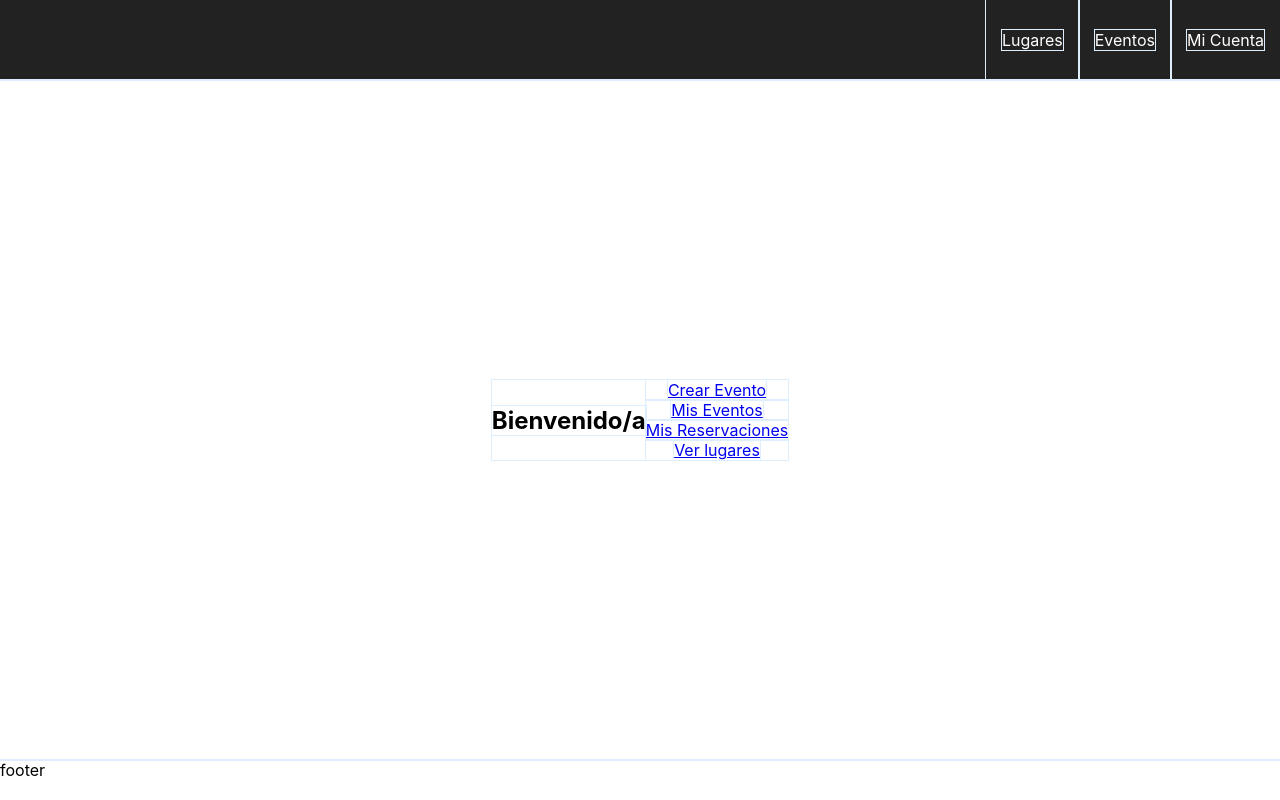
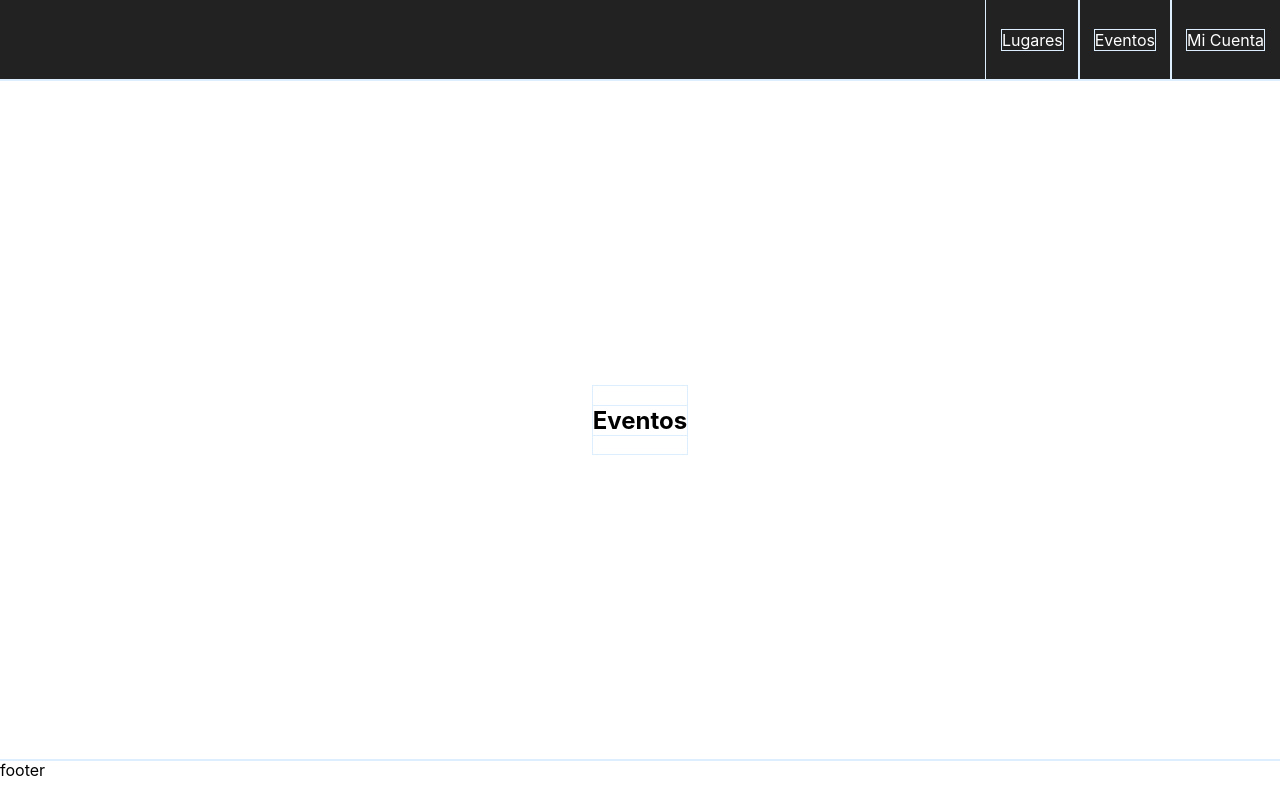
Before and after one commit to proyecto-findaplace/findaplace-client, a React (Create React App) app: page /eventos in a window 1280 px wide. Built offline with nearby package versions, Linux system fonts and the light colour scheme; the HTML template or start-up script is replaced by a standard one.

Commit message:
added main sections empty pages and routing

```diff
--- a/src/App.js
+++ b/src/App.js
@@ -7,6 +7,10 @@ import Login from './components/User/Login/Login';
 
 import MainHeader from './components/general/MainHeader/MainHeader';
 import Home from './components/general/Home/Home';
+
+import PlacesList from './components/Places/PlacesList/PlacesList';
+import EventsList from './components/Events/EventsList/EventsList';
+import UserAccount from './components/User/UserAccount/UserAccount';
 
 class App extends Component {
   render() {
@@ -24,9 +28,9 @@ class App extends Component {
           <Route exact path="/usuario/eventos" component={Home}/>
           <Route exact path="/usuario/reservaciones" component={Home}/>
 
-          <Route exact path="/lugares" component={Home}/>
-          <Route exact path="/eventos" component={Home}/>
-          <Route exact path="/mi-cuenta" component={Home}/>
+          <Route exact path="/lugares" component={PlacesList}/>
+          <Route exact path="/eventos" component={EventsList}/>
+          <Route exact path="/mi-cuenta" component={UserAccount}/>
 
         </main>
 
--- /dev/null
+++ b/src/components/Events/EventsList/EventsList.js
@@ -0,0 +1,18 @@
+import React, { Component } from 'react';
+
+class EventsList extends Component {
+    render() {
+        return (
+            <section className="EventsList">
+
+                <h1>
+                    Eventos
+                </h1>
+
+            </section>
+        )
+    }
+
+}
+
+export default EventsList;
--- /dev/null
+++ b/src/components/Places/PlacesList/PlacesList.js
@@ -0,0 +1,18 @@
+import React, { Component } from 'react';
+
+class PlacesList extends Component {
+    render() {
+        return (
+            <section className="PlacesList">
+
+                <h1>
+                    Lugares
+                </h1>
+
+            </section>
+        )
+    }
+
+}
+
+export default PlacesList;
--- /dev/null
+++ b/src/components/User/UserAccount/UserAccount.js
@@ -0,0 +1,18 @@
+import React, { Component } from 'react';
+
+class UserAccount extends Component {
+    render() {
+        return (
+            <section className="UserAccount">
+
+                <h1>
+                    Mi Cuenta
+                </h1>
+
+            </section>
+        )
+    }
+
+}
+
+export default UserAccount;
```
